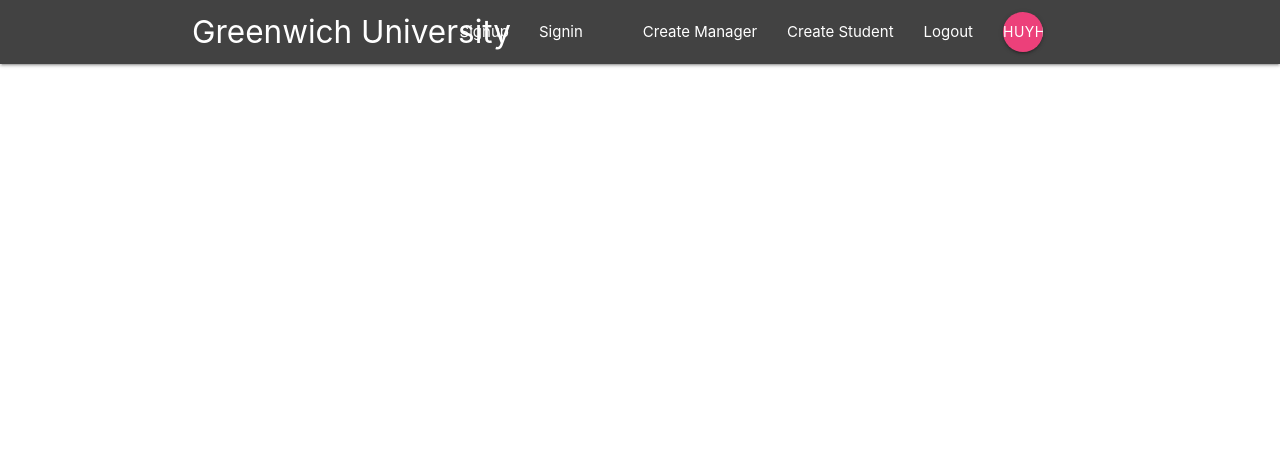
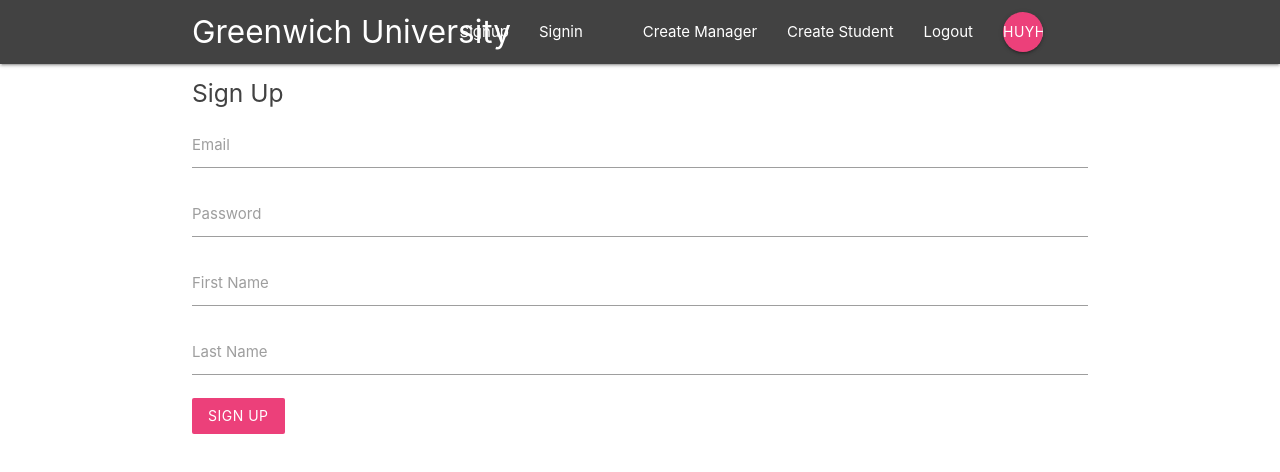
Before and after one commit to HuyHD2905/contributions-system, a React (Create React App) app: page /signup in a window 1280 px wide. Shown: the top 472 px of the page. Built offline with nearby package versions, Linux system fonts and the light colour scheme.

Commit message:
Add signin, signup component and route

```diff
--- a/public/index.html
+++ b/public/index.html
@@ -51,6 +51,8 @@
 
       To begin the development, run `npm start` or `yarn start`.
       To create a production bundle, use `npm run build` or `yarn build`.
-    -->
+	-->
+		<!-- Compiled and minified JavaScript -->
+		<script src="https://cdnjs.cloudflare.com/ajax/libs/materialize/1.0.0/js/materialize.min.js"></script>
 	</body>
 </html>
--- a/src/App.js
+++ b/src/App.js
@@ -3,6 +3,8 @@
 import Navbar from "./components/layout/Navbar";
 import Dashboard from "./components/dashboard/Dashboard";
 import ProjectDetails from "./components/projects/ProjectDetails";
+import SignIn from "./components/auth/Signin";
+import SignUp from "./components/auth/Signup";
 
 class App extends Component {
 	render() {
@@ -13,6 +15,8 @@
 					<Switch>
 						<Route exact path="/" component={Dashboard} />
 						<Route path="/project/:id" component={ProjectDetails} />
+						<Route path="/signin" component={SignIn} />
+						<Route path="/signup" component={SignUp} />
 					</Switch>
 				</div>
 			</BrowserRouter>
--- a/src/components/auth/Signin.js
+++ b/src/components/auth/Signin.js
@@ -0,0 +1,42 @@
+import React, { Component } from "react";
+
+class Signin extends Component {
+	state = {
+		email: "",
+		password: "",
+	};
+
+	handleChange = (e) => {
+		this.setState({ [e.target.id]: e.target.value });
+	};
+
+	handleSubmit = (e) => {
+		e.preventDefault();
+		console.log(this.state);
+	};
+
+	render() {
+		return (
+			<div className="container">
+				<form onSubmit={this.handleSubmit} className="white">
+					<h5 className="grey-text text-darken-3">Sign In</h5>
+					<div className="input-field">
+						<label htmlFor="email">Email</label>
+						<input type="email" id="email" onChange={this.handleChange} />
+					</div>
+
+					<div className="input-field">
+						<label htmlFor="password">Password</label>
+						<input type="password" id="password" onChange={this.handleChange} />
+					</div>
+
+					<div className="input-field">
+						<button className="btn pink lighten-1 z-depth-0">Login</button>
+					</div>
+				</form>
+			</div>
+		);
+	}
+}
+
+export default Signin;
--- a/src/components/auth/Signup.js
+++ b/src/components/auth/Signup.js
@@ -0,0 +1,54 @@
+import React, { Component } from "react";
+
+class Signup extends Component {
+	state = {
+		email: "",
+		password: "",
+		firstName: "",
+		lastName: "",
+	};
+
+	handleChange = (e) => {
+		this.setState({ [e.target.id]: e.target.value });
+	};
+
+	handleSubmit = (e) => {
+		e.preventDefault();
+		console.log(this.state);
+	};
+
+	render() {
+		return (
+			<div className="container">
+				<form onSubmit={this.handleSubmit} className="white">
+					<h5 className="grey-text text-darken-3">Sign Up</h5>
+					<div className="input-field">
+						<label htmlFor="email">Email</label>
+						<input type="email" id="email" onChange={this.handleChange} />
+					</div>
+
+					<div className="input-field">
+						<label htmlFor="password">Password</label>
+						<input type="password" id="password" onChange={this.handleChange} />
+					</div>
+
+					<div className="input-field">
+						<label htmlFor="firstName">First Name</label>
+						<input type="text" id="firstName" onChange={this.handleChange} />
+					</div>
+
+					<div className="input-field">
+						<label htmlFor="lastName">Last Name</label>
+						<input type="text" id="lastName" onChange={this.handleChange} />
+					</div>
+
+					<div className="input-field">
+						<button className="btn pink lighten-1 z-depth-0">Sign up</button>
+					</div>
+				</form>
+			</div>
+		);
+	}
+}
+
+export default Signup;
--- a/src/components/layout/GuestRoute.js
+++ b/src/components/layout/GuestRoute.js
@@ -8,10 +8,10 @@
 				<NavLink to="/"></NavLink>
 			</li>
 			<li>
-				<NavLink to="/">Signup</NavLink>
+				<NavLink to="/signup">Signup</NavLink>
 			</li>
 			<li>
-				<NavLink to="/">Signin</NavLink>
+				<NavLink to="/signin">Signin</NavLink>
 			</li>
 		</ul>
 	);
--- a/src/index.css
+++ b/src/index.css
@@ -11,3 +11,11 @@
 	font-family: source-code-pro, Menlo, Monaco, Consolas, "Courier New",
 		monospace;
 }
+
+input[type="text"]:not(.browser-default):focus:not([readonly]),
+input[type="email"]:not(.browser-default):focus:not([readonly]),
+input[type="password"]:not(.browser-default):focus:not([readonly]),
+textarea.materialize-textarea:focus:not([readonly]) {
+	border-color: #ec407a;
+	box-shadow: none;
+}
```
